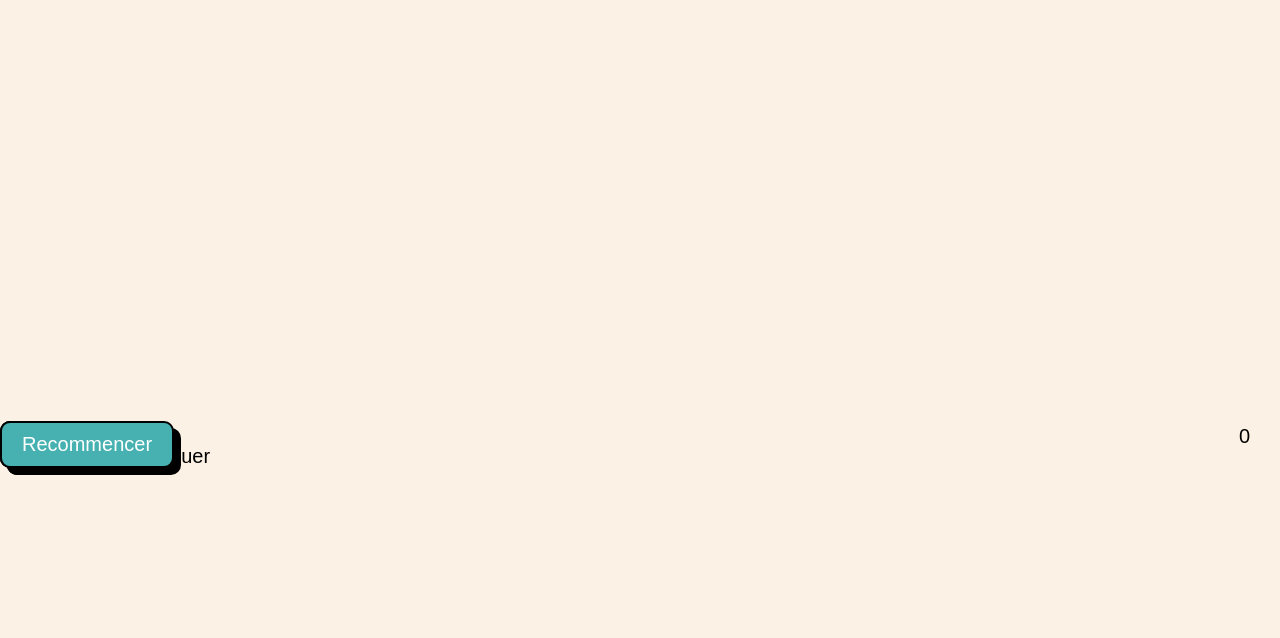
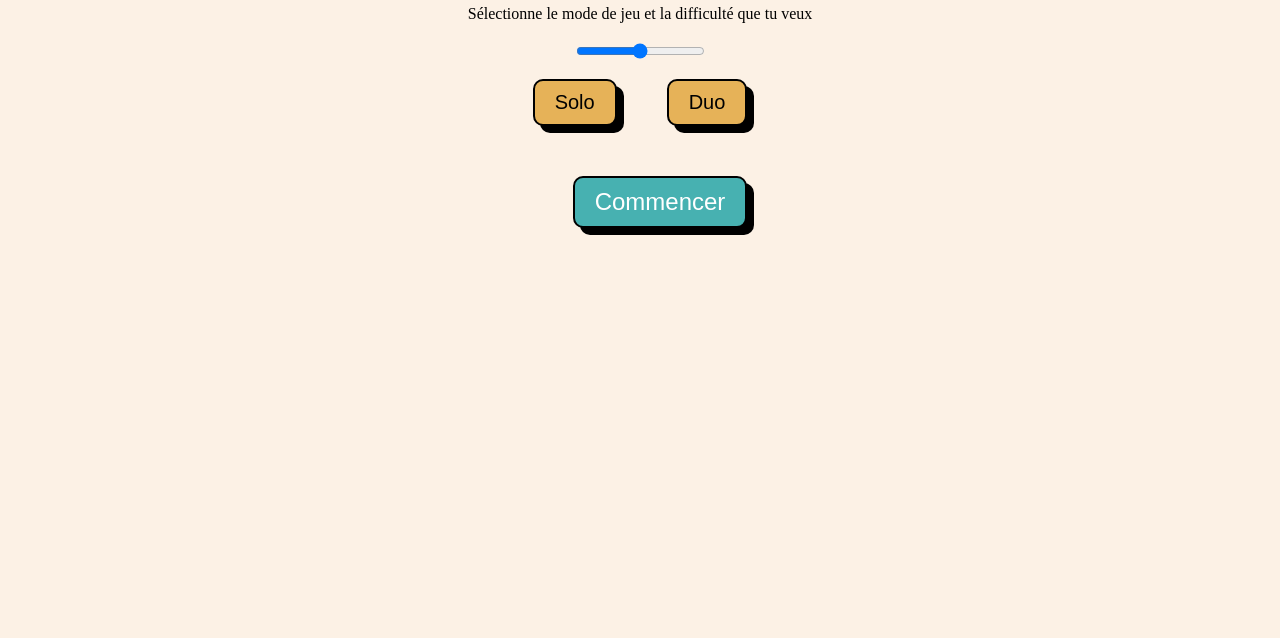
Before and after one commit to YoanBonjour/Memory, a website built with Parcel: page src/index.html in a window 1280 px wide. Shown: the part 312-950 px from the top of the page. Before the commit the page ends 800 px from the top, so only its background shows below. Built offline with nearby package versions, Linux system fonts and the light colour scheme.

Commit message:
add menu css

```diff
--- a/src/index.html
+++ b/src/index.html
@@ -8,8 +8,16 @@
   </head>
   <body>
     <div class="menu">
-      <button id="menu-btn-solo">Solo</button>
-      <button id="menu-btn-multi">Multiplayers</button>
+      <h1>Bienvenue !</h1>
+      <p>Sélectionne le mode de jeu et la difficulté que tu veux</p>
+      <input type="range" id="monRange" min="0" max="100" value="50" />
+      <div class="menu-btn">
+        <div class="menu-btn-players">
+          <button id="menu-btn-solo">Solo</button>
+          <button id="menu-btn-duo">Duo</button>
+        </div>
+        <button class="menu-btn-start">Commencer</button>
+      </div>
     </div>
     <div id="content-game">
       <p id="attempts"></p>
@@ -21,7 +29,6 @@
       <button id="btn-restart">Recommencer</button>
       <div id="second-player"></div>
       <div id="score-second-player"></div>
-      <input type="range" id="monRange" min="0" max="100" value="50" />
       <span id="affichage"></span>
     </div>
     <script src="js/main.js" type="module"></script>
--- a/src/js/main.js
+++ b/src/js/main.js
@@ -2,6 +2,7 @@ const board = document.querySelector("#board");
 const card = document.createElement("div");
 const cheat = document.querySelector("#cheat");
 const scoreText = document.querySelector("#score");
+const scoreMax = document.querySelector(".score-max");
 const attemptsText = document.querySelector("#attempts");
 const restarter = document.querySelector("#btn-restart");
 const firstPlayer = document.querySelector("#first-player");
@@ -10,7 +11,7 @@ const scoreFirstPlayer = document.querySelector("#score-first-player");
 const scoreSecondPlayer = document.querySelector("#score-second-player");
 const content = document.querySelector("#content-game");
 const menuSolo = document.querySelector("#menu-btn-solo");
-const menuMulti = document.querySelector("#menu-btn-multi");
+const menuDuo = document.querySelector("#menu-btn-duo");
 let multiPlayers = false;
 let activeCheat = 0;
 let isActiveCheat = false;
@@ -83,6 +84,17 @@ shuffle(emojis).forEach((emoji) => {
   card.classList.add("card");
   card.classList.add("hidden");
   card.classList.add("content-hidden");
+  restarter.classList.add("content-hidden");
+  scoreFirstPlayer.classList.add("content-hidden");
+  scoreSecondPlayer.classList.add("content-hidden");
+  firstPlayer.classList.add("content-hidden");
+  secondPlayer.classList.add("content-hidden");
+  attemptsText.classList.add("content-hidden");
+  scoreText.classList.add("content-hidden");
+  scoreMax.classList.add("content-hidden");
+  board;
+  menuSolo.classList.remove("menu-hidden");
+  menuDuo.classList.remove("menu-hidden");
 
   card.dataset.emoji = emoji;
 
--- a/src/scss/main.scss
+++ b/src/scss/main.scss
@@ -100,6 +100,9 @@ button {
   box-shadow: 7px 7px 0px rgba(0, 0, 0, 1);
   background-color: rgb(71, 177, 177);
   color: #fff;
+}
+
+#btn-restart {
   position: fixed;
   justify-self: center;
   bottom: 20px;
@@ -151,7 +154,55 @@ button:hover {
   pointer-events: none;
 }
 
+.menu {
+  display: flex;
+  flex-direction: column;
+  align-items: center;
+  justify-content: center;
+  height: 100vh;
+  gap: 20px;
+}
+
 .menu-hidden,
 .content-hidden {
   display: none;
 }
+
+#menu-btn-solo {
+  position: relative;
+}
+
+#menu-btn-duo {
+  position: relative;
+}
+
+.menu-btn {
+  display: flex;
+  flex-direction: column;
+  align-items: center;
+  justify-content: center;
+  gap: 50px;
+}
+
+.menu-btn-players {
+  display: flex;
+  width: 100%;
+  gap: 50px;
+  align-items: center;
+  justify-content: space-between;
+}
+
+.menu-btn-players button {
+  background-color: #e6b258;
+  color: black;
+}
+
+:hover#menu-btn-solo,
+:hover#menu-btn-duo {
+  background-color: #9b793e;
+}
+
+.menu-btn-start {
+  align-self: flex-end;
+  font-size: 24px;
+}
```
